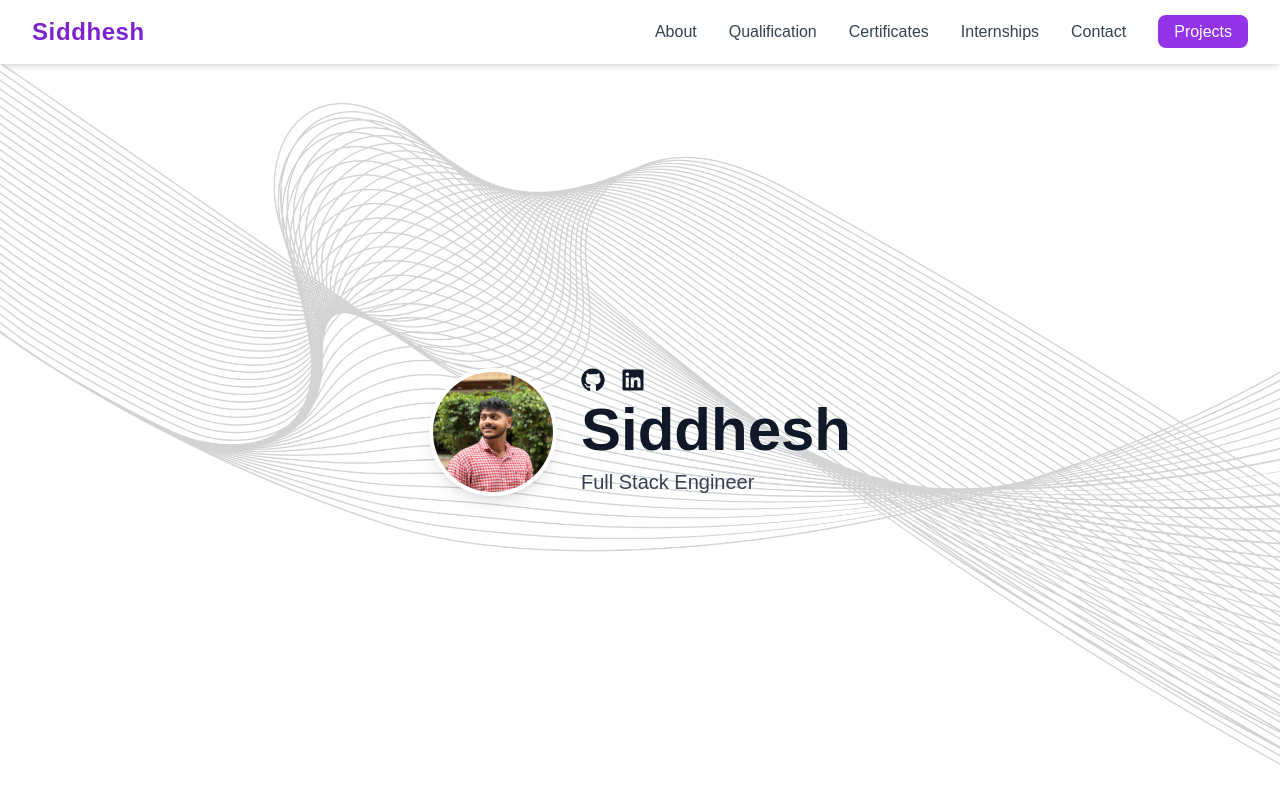
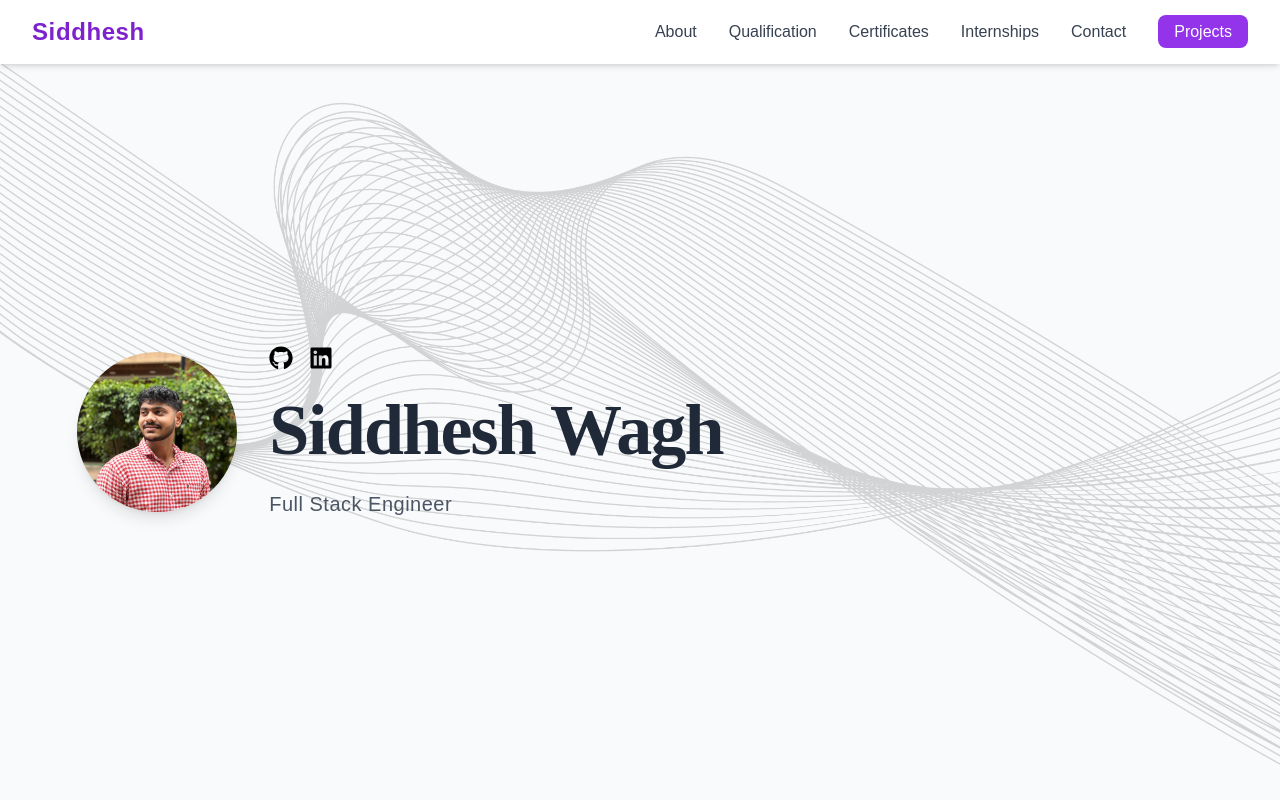
Before and after one commit to siddhesh-wagh/siddhesh_wagh, a React (Vite) app: page / in a window 1280 px wide. Shown: the top 800 px of the page. Built offline with nearby package versions, Linux system fonts and the light colour scheme.

Commit message:
hero 60% work done

```diff
--- a/src/components/Hero.jsx
+++ b/src/components/Hero.jsx
@@ -2,27 +2,28 @@ import React from "react";
 import { motion } from "framer-motion";
 import { FaGithub, FaLinkedin } from "react-icons/fa";
 import bgLight from "../assets/bg-light.png";
-import profilePic from "../assets/profile.jpg"; // your profile image
+import profilePic from "../assets/profile.jpg";
 
 const Hero = () => {
   return (
     <section
-      className="relative min-h-screen flex flex-col items-center justify-center px-6 pt-16 text-gray-900 bg-white"
+      className="relative min-h-screen flex items-center justify-center px-6 pt-16 bg-gray-50"
       style={{
         backgroundImage: `url(${bgLight})`,
         backgroundSize: "cover",
         backgroundRepeat: "no-repeat",
         backgroundPosition: "center",
         backgroundAttachment: "fixed",
+        fontFamily: "'Poppins', sans-serif",
       }}
     >
-      {/* Profile + Text in Flex */}
-      <div className="flex flex-col sm:flex-row items-center gap-6">
+      {/* Profile + Text */}
+      <div className="flex flex-col sm:flex-row items-center gap-8 sm:-translate-x-60">
         {/* Profile Image */}
         <motion.img
           src={profilePic}
           alt="Profile"
-          className="w-32 h-32 rounded-full object-cover border-4 border-white shadow-lg"
+          className="w-40 h-40 rounded-full object-cover border-white shadow-lg"
           initial={{ opacity: 0, scale: 0.8 }}
           animate={{ opacity: 1, scale: 1 }}
           transition={{ duration: 0.8 }}
@@ -32,7 +33,7 @@ const Hero = () => {
         <div className="text-center sm:text-left">
           {/* Social Icons */}
           <motion.div
-            className="flex gap-4 justify-center sm:justify-start text-2xl mb-2"
+            className="flex gap-4 justify-center sm:justify-start text-2xl mb-6"
             initial={{ opacity: 0 }}
             animate={{ opacity: 1 }}
             transition={{ delay: 0.3, duration: 0.8 }}
@@ -57,17 +58,18 @@ const Hero = () => {
 
           {/* Name */}
           <motion.h1
-            className="text-5xl sm:text-6xl font-extrabold"
+            className="text-6xl sm:text-7xl font-bold leading-tight tracking-tight text-gray-800"
+            style={{ fontFamily: "'Playfair Display', serif" }}
             initial={{ opacity: 0, y: -20 }}
             animate={{ opacity: 1, y: 0 }}
             transition={{ delay: 0.5, duration: 0.8 }}
           >
-            Siddhesh
+            Siddhesh Wagh
           </motion.h1>
 
           {/* Role */}
           <motion.p
-            className="mt-2 text-lg sm:text-xl text-gray-700"
+            className="mt-6 text-lg sm:text-xl text-gray-600 tracking-wide "
             initial={{ opacity: 0 }}
             animate={{ opacity: 1 }}
             transition={{ delay: 0.7, duration: 0.8 }}
--- a/src/index.css
+++ b/src/index.css
@@ -2,6 +2,7 @@
 @tailwind base;
 @tailwind components;
 @tailwind utilities;
+@import url('https://fonts.googleapis.com/css2?family=Playfair+Display:wght@700&family=Poppins:wght@400;500;700&display=swap');
 
 /* Reset default browser styles */
 * {
```
